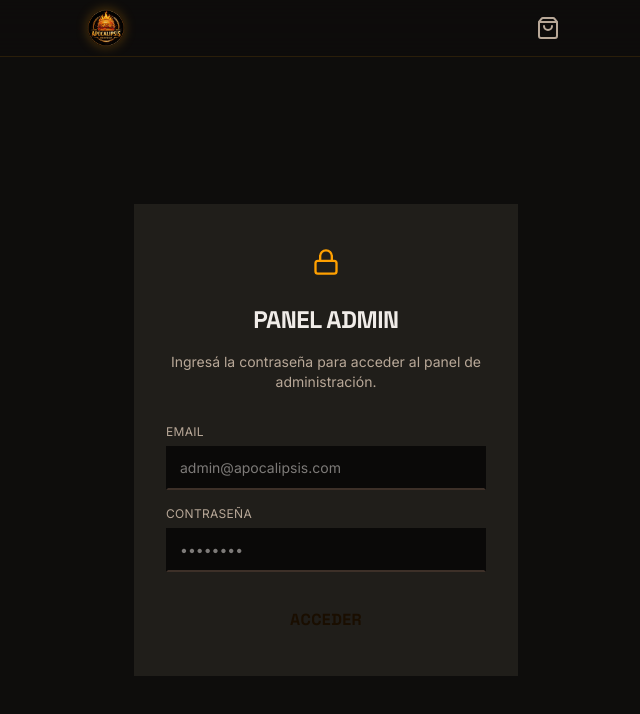
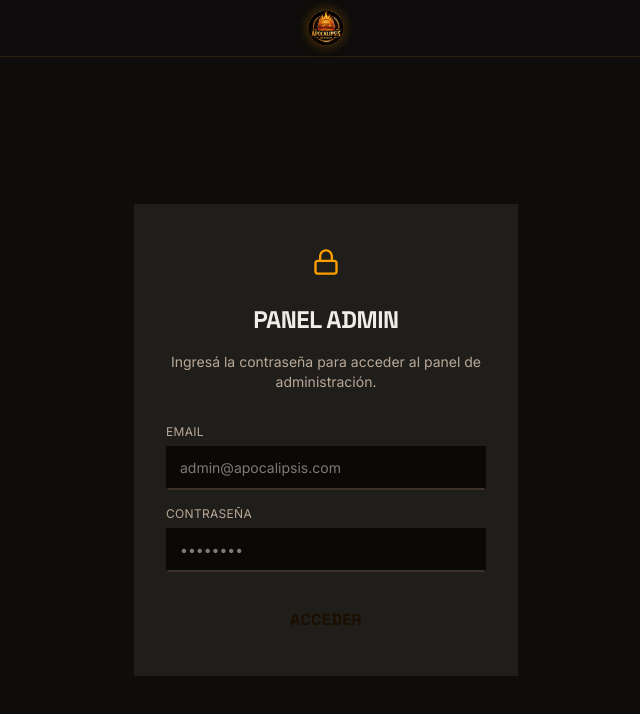
Before and after one commit to francocaraballo/apocalipsis-burger, a React (Vite) app: page /admin in a window 1280 px wide. Shown: the top 714 px of the page, without its empty margins (314-954 px from the left). Built offline with nearby package versions, Linux system fonts and the light colour scheme.

Commit message:
feat(ui): hide cart and center logo on admin routes

```diff
--- a/src/components/Navbar.tsx
+++ b/src/components/Navbar.tsx
@@ -1,4 +1,4 @@
-import { NavLink } from 'react-router-dom';
+import { NavLink, useLocation } from 'react-router-dom';
 import { ShoppingBag } from 'lucide-react';
 import { useCart } from '../context/CartContext';
 import logoSrc from '../assets/logo.png';
@@ -10,6 +10,8 @@ interface NavbarProps {
 export function Navbar({ onCartOpen }: NavbarProps) {
   const { getTotalItems } = useCart();
   const totalItems = getTotalItems();
+  const location = useLocation();
+  const isAdminRoute = location.pathname.startsWith('/admin');
 
   return (
     <header
@@ -23,7 +25,9 @@ export function Navbar({ onCartOpen }: NavbarProps) {
       role="banner"
     >
       <nav
-        className="max-w-lg mx-auto px-4 h-14 flex items-center justify-between"
+        className={`max-w-lg mx-auto px-4 h-14 flex items-center ${
+          isAdminRoute ? 'justify-center' : 'justify-between'
+        }`}
         aria-label="Navegación principal"
       >
         {/* Logo — lleva al inicio */}
@@ -40,6 +44,7 @@ export function Navbar({ onCartOpen }: NavbarProps) {
         </NavLink>
 
         {/* Cart button */}
+        {!isAdminRoute && (
           <button
             id="cart-toggle-btn"
             onClick={onCartOpen}
@@ -74,6 +79,7 @@ export function Navbar({ onCartOpen }: NavbarProps) {
               </span>
             )}
           </button>
+        )}
       </nav>
     </header>
   );
```
Lines whose indentation alone changed are shown as unchanged.
